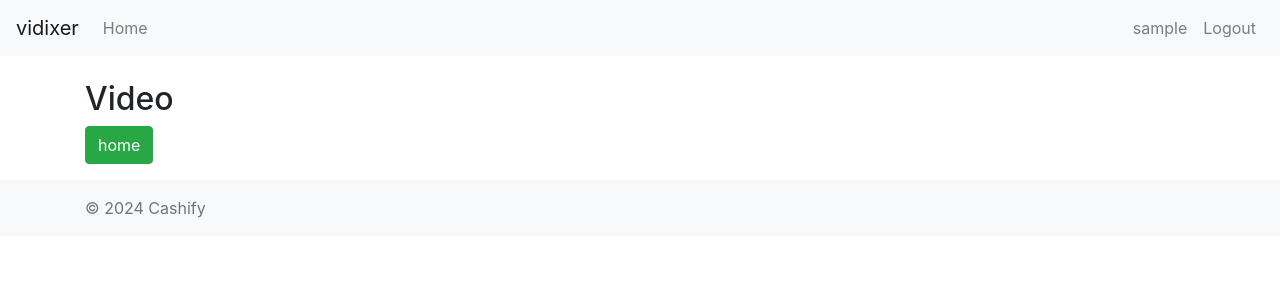
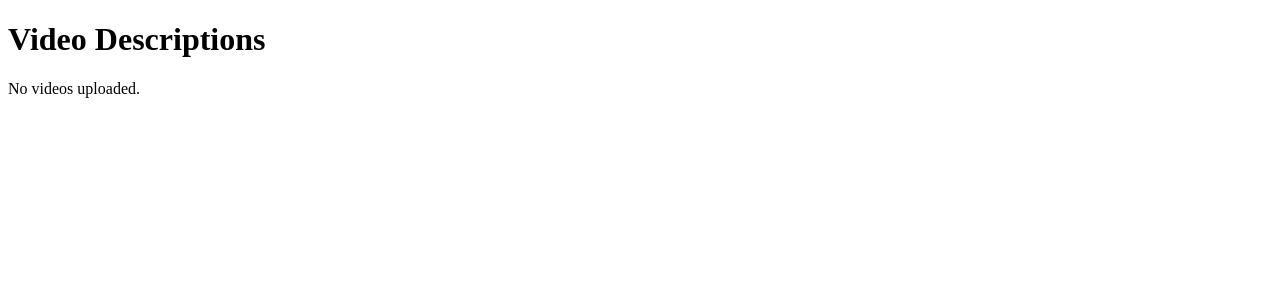
Before and after one commit to Ankursinsinwar/vidixer, a Django app: page /home/vedio_decription/ in a window 1280 px wide. Shown: the top 300 px of the page. Run offline with Django 5.2, Linux system fonts and the light colour scheme; the visitor is signed in with stand-in values (Sample User, id 1); data that the repository does not hold is empty; some libraries are stand-ins or nearby versions.

Commit message:
uploading video_upload and video_decription

```diff
--- a/vidixer_project/templates/base.html
+++ b/vidixer_project/templates/base.html
@@ -50,6 +50,15 @@
             <span class="text-muted">&copy; 2024 Cashify</span>
         </div>
     </footer>
+
+<script>
+    const clip = document.querySelectorAll(".hover-to-play");
+    for (let i = 0; i < clip.length; i++) {
+      clip[i].addEventListener("mouseenter", function (e) {
+        clip[i].play();
+      }); clip[i].addEventListener("mouseout", function (e) { clip[i].pause(); });
+    }
+  </script>
     <script src="https://code.jquery.com/jquery-3.5.1.slim.min.js"></script>
     <script src="https://cdn.jsdelivr.net/npm/@popperjs/core@2.5.4/dist/umd/popper.min.js"></script>
     <script src="https://stackpath.bootstrapcdn.com/bootstrap/4.5.2/js/bootstrap.min.js"></script>
--- /dev/null
+++ b/vidixer_project/templates/vedio_decription.html
@@ -0,0 +1,29 @@
+<!-- vedio_decription.html -->
+
+<!DOCTYPE html>
+<html lang="en">
+<head>
+    <meta charset="UTF-8">
+    <title>Video Descriptions</title>
+</head>
+<body>
+    <h1>Video Descriptions</h1>
+
+    {% if videos %}
+        <ul>
+            {% for video in videos %}
+                <li>
+                    <h2>{{ video.title }}</h2>
+                    <p>{{ video.description }}</p>
+                    <p>Uploaded by: {{ video.uploaded_by.username }}</p>
+                    <p>Uploaded on: {{ video.upload_date }}</p>
+                    <p><a href="{{ video.video_file.url }}">View Video</a></p>
+                </li>
+            {% endfor %}
+        </ul>
+    {% else %}
+        <p>No videos uploaded.</p>
+    {% endif %}
+
+</body>
+</html>
--- a/vidixer_project/templates/videos.html
+++ /dev/null
@@ -1,18 +0,0 @@
-{% extends 'base.html' %}
-
-
-{% block title %}Video{% endblock %}
-
-{% block content %}
-<h2>Video</h2>
-<a href="{% url 'home' %}" class="btn btn-success mb-3">home</a>
-<ul class="list-group">
-    {% for Video in videos %}
-        <li class="list-group-item">
-        {% comment %} <a href="{% url 'Video_details' device.id %}">{{ device.device_name }}</a> - {{ device.brand }} - {{ device.model }} {% endcomment %}
-          <a >{{ Video.title }}</a> - {{ Video.description }} - {{ Video.upload_date }} - {{Video.uploaded_by_id}}
-        </li>
-    <video src=""></Video>
-    {% endfor %}
-</ul>
-{% endblock %}
--- a/vidixer_project/vidixerapp/forms.py
+++ b/vidixer_project/vidixerapp/forms.py
@@ -4,5 +4,7 @@ from .models import Video
 class VideoForm(forms.ModelForm):
     class Meta:
         model = Video
-        fields = ['title', 'description', 'uploaded_by', 'video_file']  # Include 'uploaded_by' field
-        # fields = ['title', 'description', 'video_file']  # Don't include 'uploaded_by' field
+        fields = ['title', 'description', 'uploaded_by', 'video_file']
+        widgets = {
+            'uploaded_by': forms.HiddenInput(),
+        }
--- a/vidixer_project/vidixerapp/models.py
+++ b/vidixer_project/vidixerapp/models.py
@@ -26,7 +26,7 @@ class Video(models.Model):
     title = models.CharField(max_length=200)
     description = models.TextField()
     uploaded_by = models.ForeignKey(User, on_delete=models.CASCADE)
-    video_file = models.FileField(upload_to='media/videos/')
+    video_file = models.FileField(upload_to='')
     upload_date = models.DateTimeField(auto_now_add=True)
     # min_price = models.DecimalField(max_digits=10, decimal_places=2, null=True, blank=True)
     # max_price = models.DecimalField(max_digits=10, decimal_places=2, null=True, blank=True)
--- a/vidixer_project/vidixerapp/urls.py
+++ b/vidixer_project/vidixerapp/urls.py
@@ -9,7 +9,7 @@ urlpatterns = [
     path('register/', views.register_view, name='register'),
     path('login/', views.login_view, name='login'),
     path('home/', views.user_home, name='user_home'),
-    path('home/upload/', views.video_upload, name='video_upload'),
+    path('home/upload/', views.upload_video, name='video_upload'),
     path('home/vedio_decription/', views.vedio_decription, name='vedio_decription'),
     path('logout/', views.logout_view, name='logout'),
-] + static(settings.STATIC_URL, document_root=settings.STATIC_ROOT)
+] + static(settings.MEDIA_URL, document_root=settings.MEDIA_ROOT)
--- a/vidixer_project/vidixerapp/views.py
+++ b/vidixer_project/vidixerapp/views.py
@@ -72,25 +72,23 @@ def user_home(request):
 
 
 @login_required
-def video_upload(request):
-    user = request.user.username
+def upload_video(request):
     if request.method == 'POST':
         form = VideoForm(request.POST, request.FILES)
         if form.is_valid():
-            form.save()
-            return redirect('vedio_decription')  # Redirect to home page after successful upload
+            video = form.save(commit=False)
+            video.uploaded_by = request.user
+            video.save()
+            return redirect('vedio_decription')  # Redirect to a success page
     else:
-        form = VideoForm()
+        form = VideoForm(initial={'uploaded_by': request.user})
+    return render(request, 'video_upload.html', {'form': form})
 
-    return render(request, 'video_upload.html', {'form': form,'user': user})
-
-
+@login_required
 def vedio_decription(request):
-    try:
-        videos = Video.objects.filter(uploaded_by=request.user)
-        return render(request, 'videos.html', {'videos': videos})
-    except Video.DoesNotExist:
-        return render(request, 'videos.html')
-    except Exception as e:
-        return HttpResponse(f"An error occurred: {str(e)}", status=500)
-                # return render(request, 'videos.html')
+    # Fetch all videos uploaded by the current user
+    videos = Video.objects.filter(uploaded_by=request.user)
+    context = {
+        'videos': videos
+    }
+    return render(request, 'vedio_decription.html', context)
```
Also changed, not shown: vidixer_project/templates/video_upload.html (+0 -21 lines), vidixer_project/vidixer_project/settings.py (+9 -0 lines), vidixer_project/vidixerapp/migrations/0014_alter_users_username.py (added), vidixer_project/vidixerapp/migrations/0015_alter_users_username.py (added), 1 other file.
